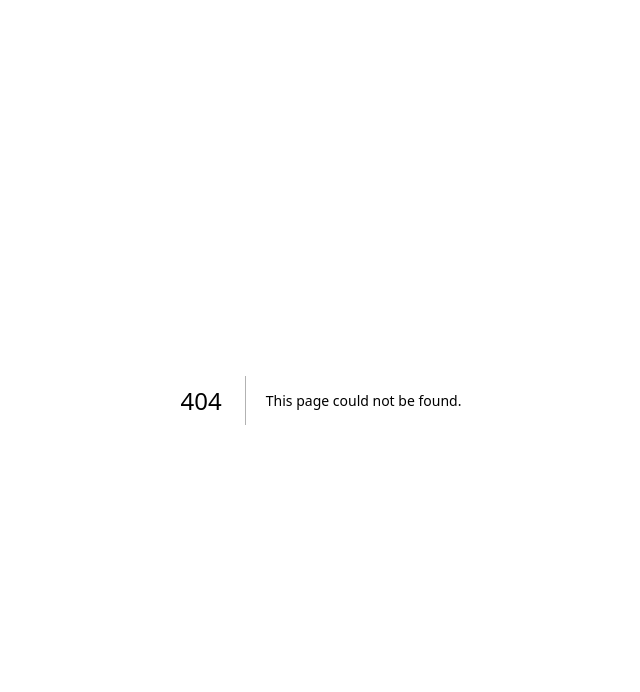
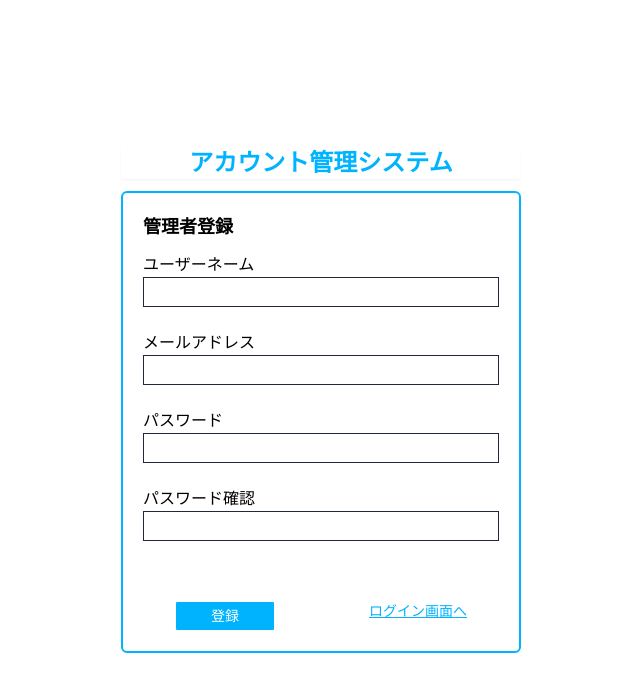
Before and after one commit to monosan77/account-management, a Next.js app in the folder frontend/: page /auth/signup in a window 1280 px wide. Before the commit this address had no page. Shown: the top 692 px of the page, without its empty margins (319-959 px from the left). Built offline with nearby package versions, Linux system fonts and the light colour scheme; a web font is replaced by a local one.

Commit message:
ユーザー機能の画面作成

```diff
--- /dev/null
+++ b/frontend/src/app/auth/signin/page.tsx
@@ -0,0 +1,13 @@
+import SigninForm from '@/components/Auth/Signin/SigninForm';
+import Frame from '@/components/Frame/Frame';
+import React from 'react';
+
+const SigninPage = () => {
+  return (
+    <Frame title="管理者ログイン" width="400px">
+      <SigninForm />
+    </Frame>
+  );
+};
+
+export default SigninPage;
--- /dev/null
+++ b/frontend/src/app/auth/signup/page.tsx
@@ -0,0 +1,13 @@
+import SignupForm from '@/components/Auth/Signup/SignupForm';
+import Frame from '@/components/Frame/Frame';
+import React from 'react';
+
+const SignupPage = () => {
+  return (
+    <Frame title="管理者登録" width="400px">
+      <SignupForm />
+    </Frame>
+  );
+};
+
+export default SignupPage;
--- /dev/null
+++ b/frontend/src/components/Auth/Buttons.tsx
@@ -0,0 +1,29 @@
+import React from 'react';
+import ButtonCustomSize from '../Frame/ButtonCustomSize';
+import Link from 'next/link';
+type Props = {
+  btnText: string;
+  linkText: string;
+  linkPath: string;
+};
+const Buttons = ({ btnText, linkText, linkPath }: Props) => {
+  return (
+    <div className="mx-8 flex justify-between">
+      <ButtonCustomSize
+        text={btnText}
+        type="submit"
+        width="100px"
+        bgColor="rgb(0, 179, 255)"
+        textColor="white"
+      />
+      <Link
+        href={linkPath}
+        className="text-sm underline text-[#00B3FF] hover:text-red-400"
+      >
+        {linkText}
+      </Link>
+    </div>
+  );
+};
+
+export default Buttons;
--- /dev/null
+++ b/frontend/src/components/Auth/FieldInput.tsx
@@ -0,0 +1,26 @@
+import React from 'react';
+import { FieldError } from 'react-hook-form';
+
+type FieldInputProp = {
+  id: 'userName' | 'email' | 'password' | 'confPass';
+  label: string;
+  error?: FieldError;
+  children: React.ReactNode;
+};
+
+const FieldLabel = ({ id, label, error, children }: FieldInputProp) => {
+  return (
+    <div className="flex flex-col mb-6">
+      <p>
+        <label htmlFor={id}>{label}</label>
+        <span className="ml-3 text-sm text-red-600">
+          {error && error.message}
+        </span>
+      </p>
+      {/* input要素を入れる */}
+      {children}
+    </div>
+  );
+};
+
+export default FieldLabel;
--- /dev/null
+++ b/frontend/src/components/Auth/Signin/InputList.tsx
@@ -0,0 +1,48 @@
+import React from 'react';
+import FieldLabel from '../FieldInput';
+import { FieldErrors, UseFormRegister } from 'react-hook-form';
+import { SigninModel } from './SigninForm';
+type Props = {
+  register: UseFormRegister<SigninModel>;
+  errors: FieldErrors<SigninModel>;
+};
+const InputList = ({ register, errors }: Props) => {
+  return (
+    <>
+      <FieldLabel id={'email'} label={'メールアドレス'} error={errors.email}>
+        <input
+          type="text"
+          id="email"
+          {...register('email', {
+            required: '必須入力です',
+            pattern: {
+              value: /^[a-zA-Z0-9._%+-]+@[a-zA-Z0-9.-]+\.[a-zA-Z]{2,4}$/,
+              message: '有効なメールアドレスを入力してください。',
+            },
+          })}
+          className="p-1 text-sm border border-gray-800"
+        />
+      </FieldLabel>
+      <FieldLabel id={'password'} label={'パスワード'} error={errors.password}>
+        <input
+          type="password"
+          id="password"
+          {...register('password', {
+            required: 'パスワードを入力してください',
+            minLength: {
+              value: 8,
+              message: '8文字以上で入力してください',
+            },
+            pattern: {
+              value: /^(?=.*[A-Z])(?=.*\d)[A-Za-z\d]{8,}$/,
+              message: '大文字と数字を1つ以上含めてください',
+            },
+          })}
+          className="p-1 text-sm border border-gray-800"
+        />
+      </FieldLabel>
+    </>
+  );
+};
+
+export default InputList;
--- /dev/null
+++ b/frontend/src/components/Auth/Signin/SigninForm.tsx
@@ -0,0 +1,37 @@
+'use client';
+import React, { useState } from 'react';
+import { SubmitHandler, useForm } from 'react-hook-form';
+import Buttons from '../Buttons';
+import InputList from './InputList';
+
+export type SigninModel = {
+  email: string;
+  password: string;
+};
+const SigninForm = () => {
+  const [apiError, setApiError] = useState<string>('');
+  const {
+    register,
+    handleSubmit,
+    formState: { errors },
+  } = useForm<SigninModel>();
+  const onSubmit: SubmitHandler<SigninModel> = (data) => {
+    setApiError('');
+    console.log(data);
+  };
+  return (
+    <form onSubmit={handleSubmit(onSubmit)}>
+      <InputList register={register} errors={errors} />
+      <p className="min-h-5 text-red-600 mb-4 text-center text-sm">
+        {apiError}
+      </p>
+      <Buttons
+        btnText="ログイン"
+        linkText="新規管理者登録へ"
+        linkPath="/auth/signup"
+      />
+    </form>
+  );
+};
+
+export default SigninForm;
--- /dev/null
+++ b/frontend/src/components/Auth/Signup/InputList.tsx
@@ -0,0 +1,79 @@
+import React from 'react';
+import FieldLabel from '../FieldInput';
+import { FieldErrors, UseFormRegister, UseFormWatch } from 'react-hook-form';
+import { SignupModel } from './SignupForm';
+
+type Props = {
+  register: UseFormRegister<SignupModel>;
+  errors: FieldErrors<SignupModel>;
+  watch: UseFormWatch<SignupModel>;
+};
+const InputList = ({ register, errors, watch }: Props) => {
+  const password = watch('password');
+  return (
+    <>
+      <FieldLabel
+        id={'userName'}
+        label={'ユーザーネーム'}
+        error={errors.userName}
+      >
+        <input
+          type="text"
+          id="userName"
+          {...register('userName', { required: '必須入力です' })}
+          className="p-1 text-sm border border-gray-800"
+        />
+      </FieldLabel>
+      <FieldLabel id={'email'} label={'メールアドレス'} error={errors.email}>
+        <input
+          type="text"
+          id="email"
+          {...register('email', {
+            required: '必須入力です',
+            pattern: {
+              value: /^[a-zA-Z0-9._%+-]+@[a-zA-Z0-9.-]+\.[a-zA-Z]{2,4}$/,
+              message: '有効なメールアドレスを入力してください。',
+            },
+          })}
+          className="p-1 text-sm border border-gray-800"
+        />
+      </FieldLabel>
+      <FieldLabel id={'password'} label={'パスワード'} error={errors.password}>
+        <input
+          type="password"
+          id="password"
+          {...register('password', {
+            required: 'パスワードを入力してください',
+            minLength: {
+              value: 8,
+              message: '8文字以上で入力してください',
+            },
+            pattern: {
+              value: /^(?=.*[A-Z])(?=.*\d)[A-Za-z\d]{8,}$/,
+              message: '大文字と数字を1つ以上含めてください',
+            },
+          })}
+          className="p-1 text-sm border border-gray-800"
+        />
+      </FieldLabel>
+      <FieldLabel
+        id={'confPass'}
+        label={'パスワード確認'}
+        error={errors.confPass}
+      >
+        <input
+          type="password"
+          id="confPass"
+          {...register('confPass', {
+            required: 'パスワードを再入力してください',
+            validate: (value) =>
+              value === password || 'パスワードが一致しません',
+          })}
+          className="p-1 text-sm border border-gray-800"
+        />
+      </FieldLabel>
+    </>
+  );
+};
+
+export default InputList;
--- /dev/null
+++ b/frontend/src/components/Auth/Signup/SignupForm.tsx
@@ -0,0 +1,41 @@
+'use client';
+import React, { useState } from 'react';
+import { SubmitHandler, useForm } from 'react-hook-form';
+import Buttons from '../Buttons';
+import InputList from './InputList';
+
+export type SignupModel = {
+  userName: string;
+  email: string;
+  password: string;
+  confPass: string;
+};
+
+const SignupForm = () => {
+  const [apiError, setApiError] = useState<string>('');
+  const {
+    register,
+    handleSubmit,
+    formState: { errors },
+    watch,
+  } = useForm<SignupModel>();
+  const onSubmit: SubmitHandler<SignupModel> = (data) => {
+    setApiError('');
+    console.log(data);
+  };
+  return (
+    <form onSubmit={handleSubmit(onSubmit)}>
+      <InputList register={register} errors={errors} watch={watch} />
+      <p className="min-h-5 text-red-600 mb-4 text-center text-sm">
+        {apiError}
+      </p>
+      <Buttons
+        btnText="登録"
+        linkText="ログイン画面へ"
+        linkPath="/auth/signin"
+      />
+    </form>
+  );
+};
+
+export default SignupForm;
--- a/frontend/tsconfig.json
+++ b/frontend/tsconfig.json
@@ -22,6 +22,6 @@
       "@/*": ["./src/*"]
     }
   },
-  "include": ["next-env.d.ts", "**/*.ts", "**/*.tsx", ".next/types/**/*.ts", "src/components/Modal/ConfirmModal"],
+  "include": ["src", "pages", "app", ".next/types/**/*.ts"],
   "exclude": ["node_modules"]
 }
```
